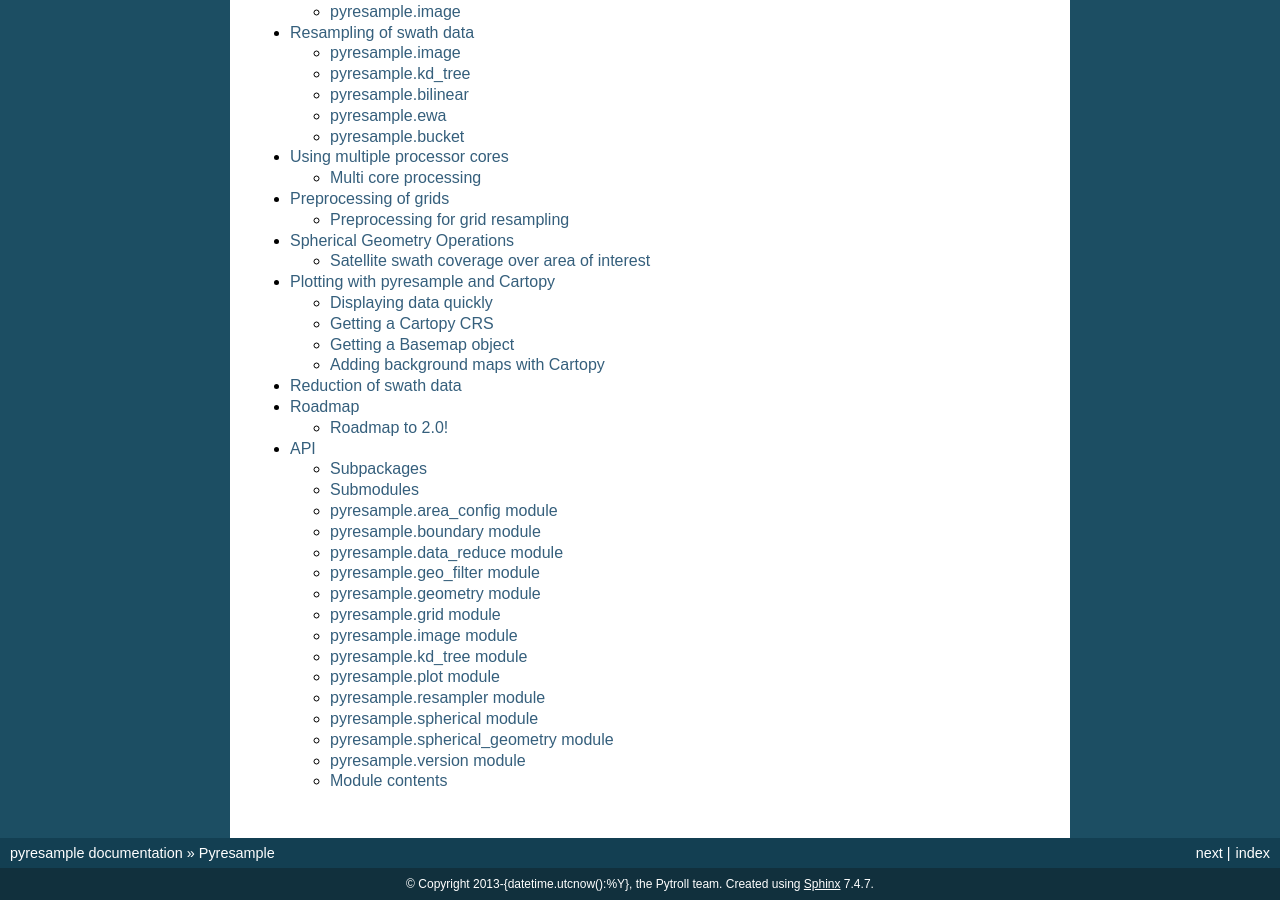
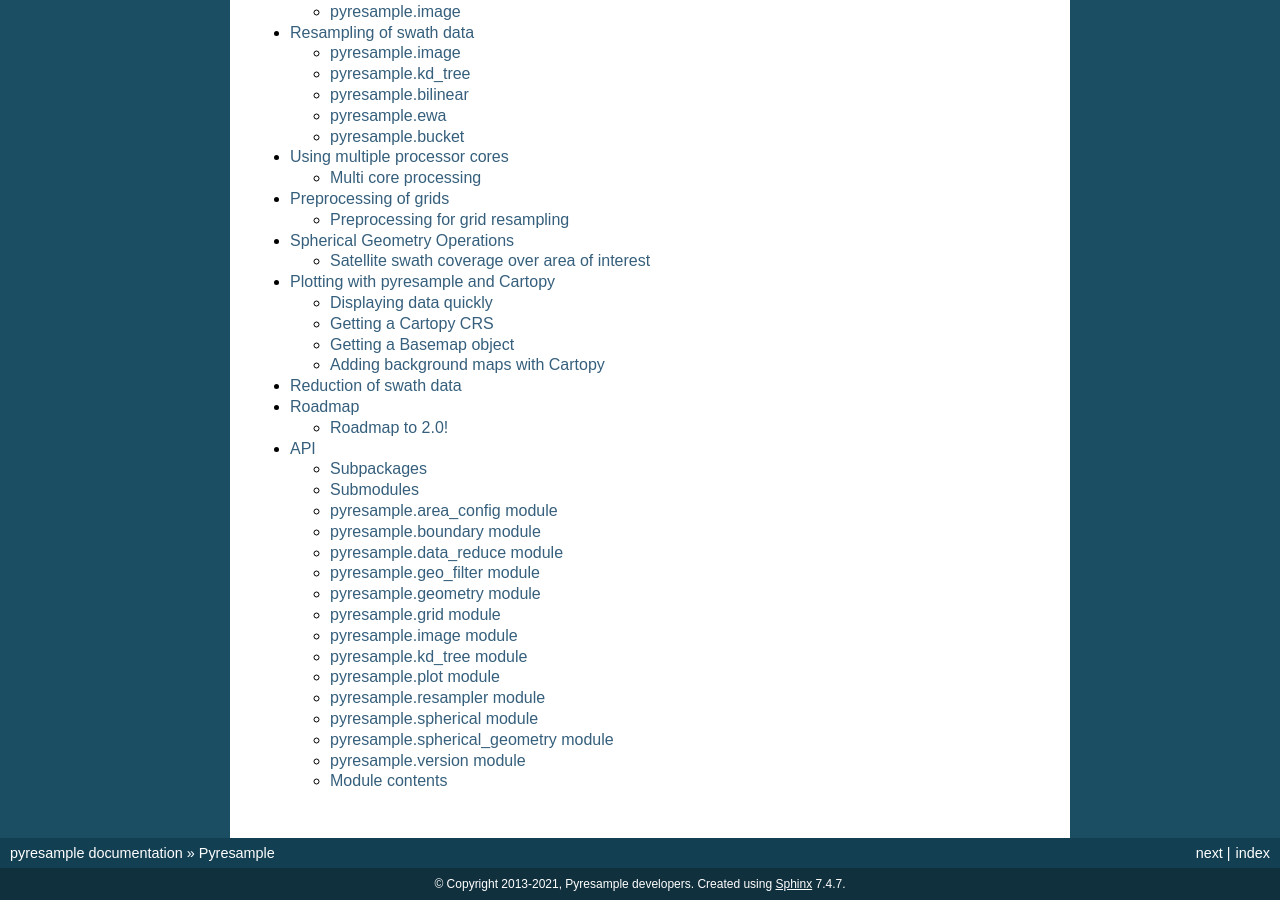
Before and after one commit to pytroll/pyresample, a Sphinx documentation site: the page built from docs/source/index.rst, in a window 1280 px wide and 900 px high, scrolled down 971 px. Built offline with Sphinx 7.4.7, drawn with Linux system fonts in a browser that asks for light colours; the version number could not be read and is left out.

Commit message:
Update format string in docs/source/conf.py

```diff
--- a/docs/source/conf.py
+++ b/docs/source/conf.py
@@ -70,7 +70,7 @@ master_doc = 'index'
 
 # General information about the project.
 project = u'pyresample'
-copyright = "2013-{datetime.utcnow():%Y}, the Pytroll team"
+copyright = f"2013-{datetime.utcnow():%Y}, Pyresample developers"
 
 # The version info for the project you're documenting, acts as replacement for
 # |version| and |release|, also used in various other places throughout the
```
